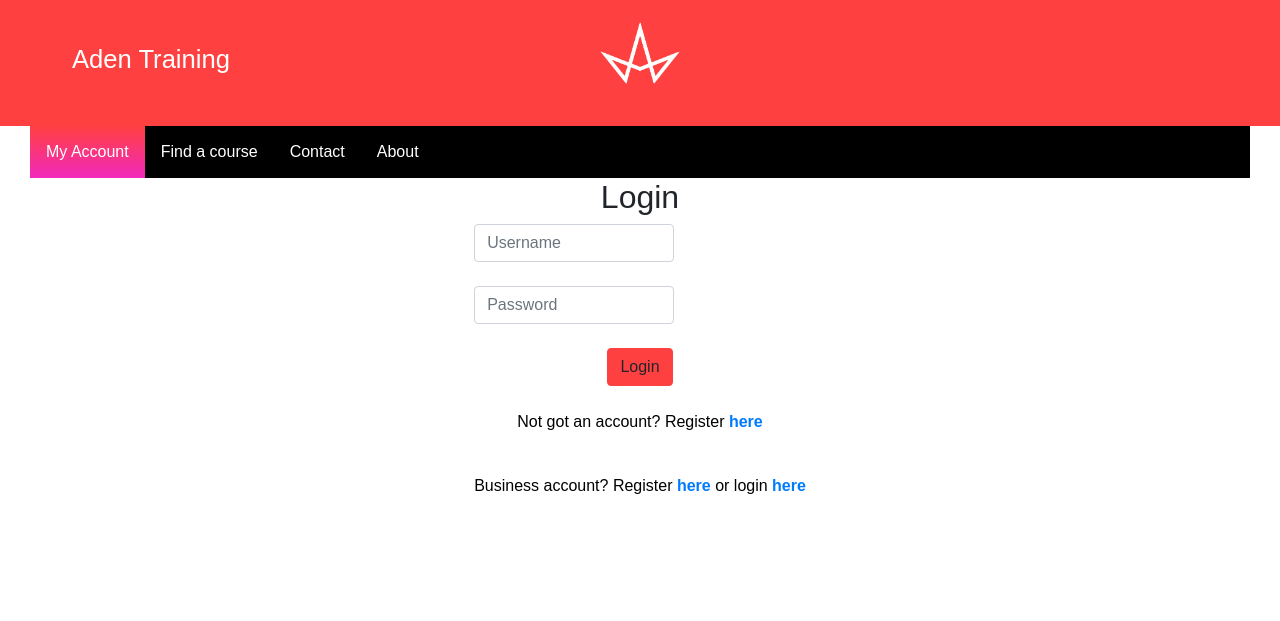
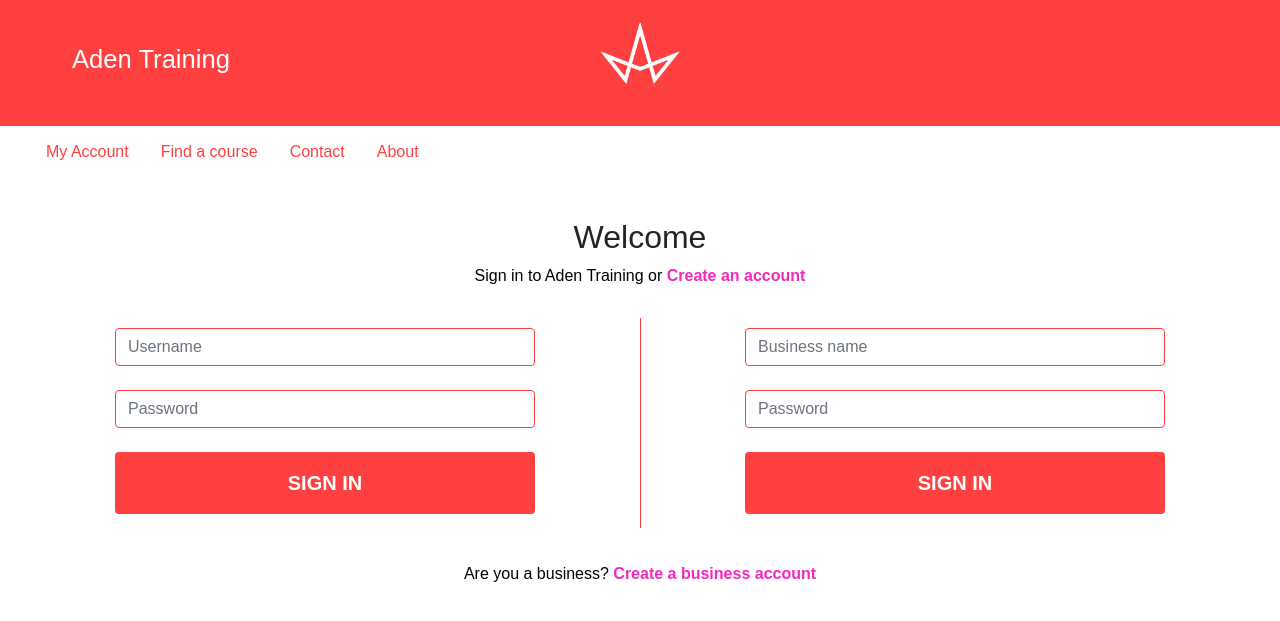
Before and after one commit to Aden-Training/Training_Portal, a Flask app: page /logincust in a window 1280 px wide. Shown: the top 621 px of the page. Run offline with Flask 2, Linux system fonts and the light colour scheme; some libraries are stand-ins or nearby versions.

Commit message:
login page done, needs work on window resizing

```diff
--- a/static/css/master.css
+++ b/static/css/master.css
@@ -1,3 +1,6 @@
+/*
+-- All pages --
+*/
 html{
   overflow-x: hidden;
 }
@@ -11,8 +14,10 @@ html{
   display: none;
 }
 
+/* Textboxes for user input */
 .formInput{
-  width: 200px;
+  width: 100%;
+  border: 1px solid #ff4040;
 }
 
 /* Main body of page */
@@ -98,11 +103,6 @@ p{
   border-radius: 8px;
 }
 
-.loginForm{
-  text-align: center;
-  display: inline-block;
-}
-
 /* Navigation bar (burger button included) */
 .topnav {
   overflow: hidden;
@@ -110,13 +110,13 @@ p{
   width: 100%;
   margin-left: 15px;
   margin-right: 15px;
-  background-color: black;
+  background-color: #ffffff;
 }
 
 .topnav a {
   float: left;
   display: block;
-  color: white;
+  color: #ff4040;
   text-align: center;
   padding: 14px 16px;
   text-decoration: none;
@@ -129,14 +129,15 @@ p{
   color: white;
 }
 
+/*
 .topnav a.active {
   background-image: linear-gradient(#ff4040, #f229bd);
   color: white;
-}
+}*/
 
 .topnav .icon {
   display: none;
-  color: #000;
+  color: #ff4040;
 }
 
 @media screen and (max-width: 600px) {
@@ -162,69 +163,60 @@ p{
 }
 /* End of navigation bar style */
 
-/* Navigation bar (OLD)
-.navigationBar{
-  margin-top: -32px;
-  font-family: 'Raleway', sans-serif;
+h2 {
 }
 
-ul{
-  list-style-type: none;
-  margin: 0;
-  overflow: hidden;
-  background-color: #ffffff;
-  width: 100%;
+/*
+--login.html --
+ */
+.loginForm{
+  float: center;
+  margin-top: 40px;
 }
 
-li{
-  float: left;
-  border-right: 1.5px solid #ff4040;
+/* Clickable links on page*/
+.loginLink{
+  color: #f229bd;
 }
 
-ul li{
-  list-style-type: none;
-  display: inline-block;
+.loginLink:hover{
+  color: #f2b929;
 }
 
-li a{
-  display: block;
-  color: white;
-  text-align: center;
-  padding: 14px 16px;
-  text-decoration: none;
+.loginPersonal{
+  width: 100%;
+  float: left;
 }
 
-li a:hover {
-  background-image: linear-gradient(#ff4040, #f2b929);
-  transition: 0.3s;
+.loginBuisness{
+  width: 100%;
+  float: right;
 }
 
-a{
-  color: #EFF9F0;
+/* vertical line in center */
+.loginVertLine{
+  border-left: 1.5px solid #ff4040;
+  height: 210px;
+  position: absolute;
+  left: 50%;
+  margin-top: -10px;
+  top: 0;
 }
 
-a:hover{
-  text-decoration: none;
-  color: #ffffff;
-}
-
-ul li a{
-  color: #ff4040;
-} */
-
-h2{
-}
-
+/*
+-- findcourse.html --
+*/
 /* Catergory bar */
 .catbar{
   color: #000000;
   padding-top: 10px;
   padding-bottom: 20px;
   padding-left: 30px;
+  padding-right: 30px;
   margin-top: 15px;
   height: auto;
   width: 90%;
-  background: rgba(242,185,41,0.3);
+  background-color: #dadada80;
 }
 
 .catlist{
@@ -244,10 +236,16 @@ h2{
 /* Buttons */
 .btn{
   background-color: #ff4040;
-  border-color: #ff4040;
+  width: 100%;
+  padding-top: 15px;
+  padding-bottom: 15px;
+  color: #ffffff;
+  font-size: 20px;
+  font-weight: 600;
 }
 
 .btn:hover{
-  background-color: #c53d3d;
-  border-color: #c53d3d;
+  background-image: linear-gradient(#ff4040, #f2b929);
+  transition: 0.3s;
+  color: white;
 }
--- a/static/js/functions.js
+++ b/static/js/functions.js
@@ -9,11 +9,15 @@ function switchVisibleOffshore(){
 }
 
 // Resizes navigation bar if screen is less that 600px
-function navbarChange() {
-    var x = document.getElementById("myTopnav");
-    if (x.className === "topnav") {
-      x.className += " responsive";
-    } else {
-      x.className = "topnav";
-    }
+function navbarChange()
+{
+  var x = document.getElementById("myTopnav");
+  if (x.className === "topnav")
+  {
+    x.className += " responsive";
   }
+  else
+  {
+    x.className = "topnav";
+  }
+}
--- a/templates/base.html
+++ b/templates/base.html
@@ -37,10 +37,11 @@
     </div>
     <div class="row">
       <div class="topnav" id="myTopnav">
-        <a href="#home" class="active">My Account</a>
-        <a href="/findcourse">Find a course</a>
-        <a href="#contact">Contact</a>
-        <a href="#about">About</a>
+          <a href="#home">My Account</a>
+          <a href="/findcourse">Find a course</a>
+          <a href="#contact">Contact</a>
+          <a href="#about">About</a>
+        </a>
         <a href="javascript:void(0);" class="icon" onclick="navbarChange()">
           <i class="fa fa-bars"></i>
         </a>
--- a/templates/login.html
+++ b/templates/login.html
@@ -2,18 +2,36 @@
 {% block content %}
 <div class="container centered">
   <div class="loginForm">
-    <h2>Login</h2>
+    <h2>Welcome</h2>
     <form class="form-group" action="/logincust" method="post">
-      <input autocomplete="off" class="form-control formInput" type="text" name="username" value="" placeholder="Username">
+      <p>Sign in to Aden Training or <strong><a class="loginLink" href="/registercust">Create an account</a></strong></p>
       <br>
-      <input autocomplete="off" class="form-control formInput" type="password" name="password" value="" placeholder="Password">
-      <br>
-      <button type="submit" name="button" class="btn btn-default">Login</button>
+      <div class="row">
+        <div class="col-md-5">
+          <div class="loginPersonal">
+            <input autocomplete="off" class="form-control formInput" type="text" name="username" value="" placeholder="Username">
+            <br>
+            <input autocomplete="off" class="form-control formInput" type="password" name="password" value="" placeholder="Password">
+            <br>
+            <button type="submit" name="button" class="btn btn-default">SIGN IN</button>
+          </div>
+        </div>
+        <div class="col-md-2">
+          <div class="loginVertLine"></div>
+        </div>
+        <div class="col-md-5">
+          <div class="loginBuisness">
+            <input autocomplete="off" class="form-control formInput" type="text" name="username" value="" placeholder="Business name">
+            <br>
+            <input autocomplete="off" class="form-control formInput" type="password" name="password" value="" placeholder="Password">
+            <br>
+            <button type="submit" name="button" class="btn btn-default">SIGN IN</button>
+          </div>
+        </div>
+      </div>
       <br>
       <br>
-      <p>Not got an account? Register <strong><a href="/registercust">here</a></strong></p>
-      <br>
-      <p>Business account? Register <strong> <a href="/registerbus">here</a> </strong> or login <strong><a href="/loginbus">here</a></strong> </p>
+      <p>Are you a business? <strong> <a class="loginLink" href="/registerbus">Create a business account</a> </strong></p>
     </form>
   </div>
 </div>
```
Also changed, not shown: db/database.db.
